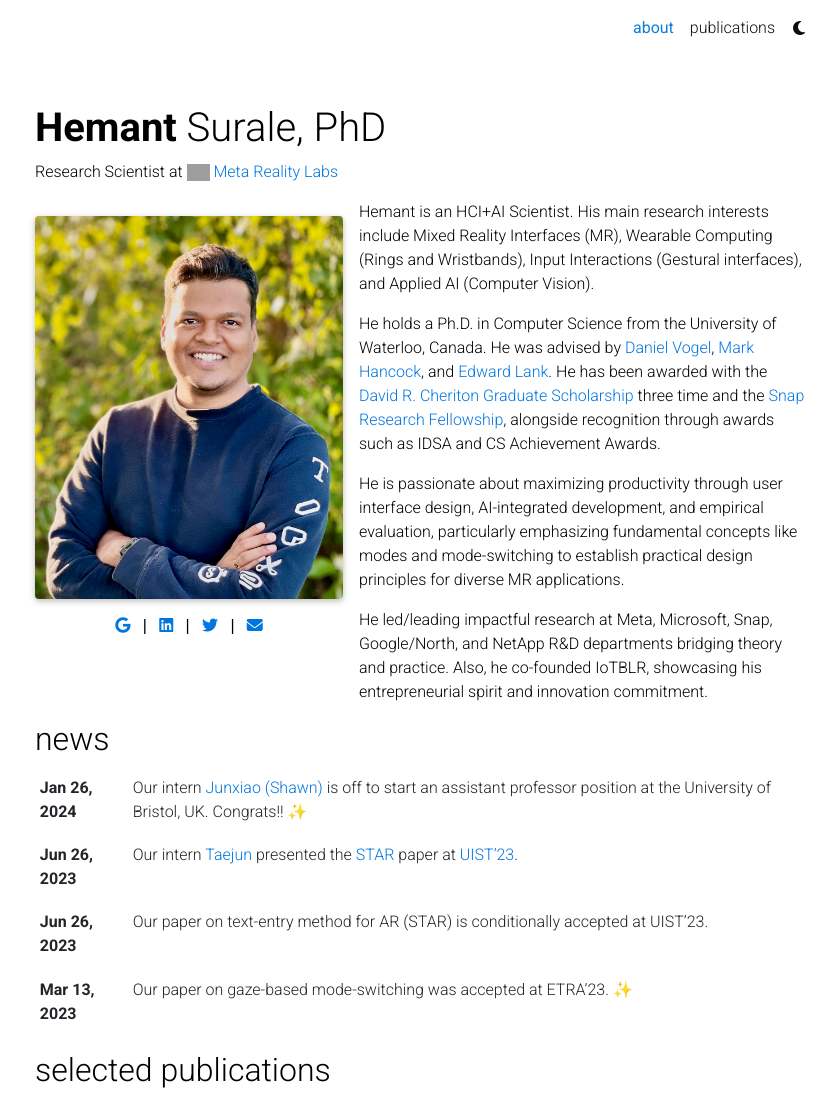
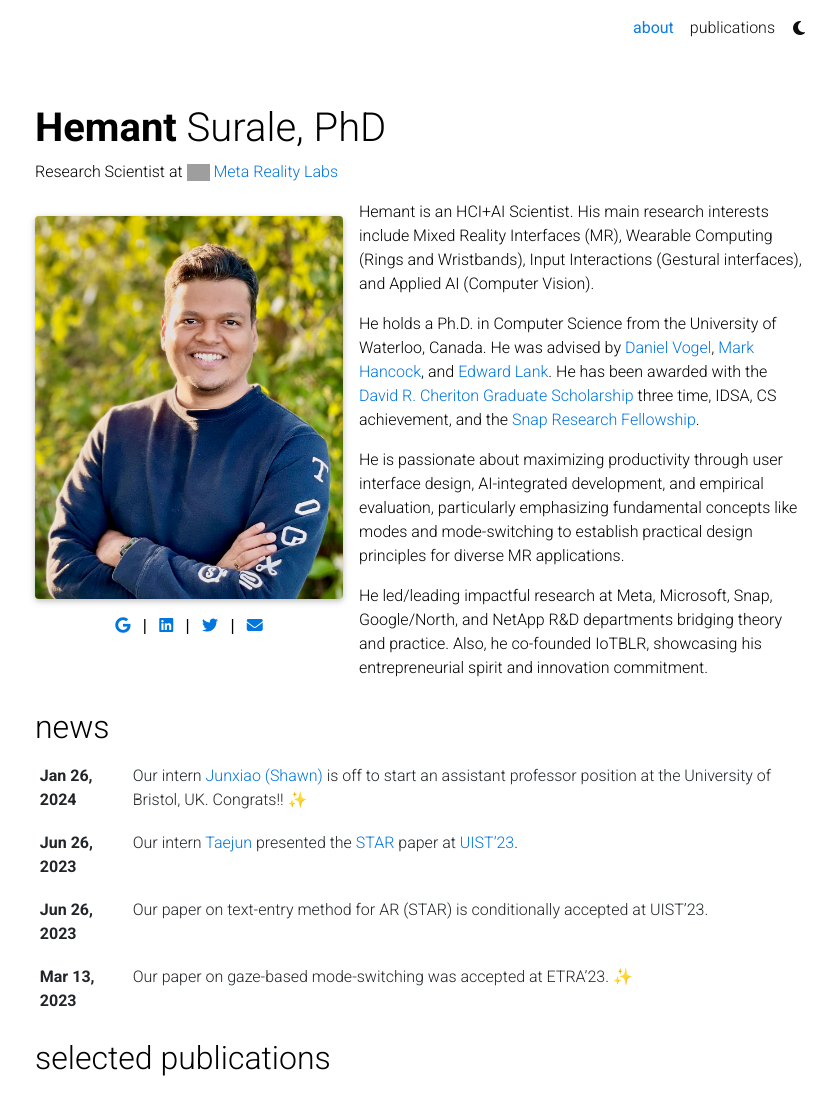
Before and after one commit to hemantsurale/hemantsurale.github.io, a Jekyll site: the page built from _pages/about.md, in a window 1280 px wide and 1372 px high, cut to the strip 0-1105 px from the top of the window. Shown: the whole strip, without its empty margins (220-1056 px from the left). Built offline with Jekyll 4.4.1, drawn with Linux system fonts in a browser that asks for light colours; emoji names are drawn with the system emoji font; comment, search, counter and statistics services are not loaded; a style sheet for code colours, icons or effects is not loaded; grey boxes are pictures that could not be loaded.

Commit message:
Update bio text

```diff
--- a/_pages/about.md
+++ b/_pages/about.md
@@ -32,7 +32,7 @@
 
 Hemant is an HCI+AI Scientist. His main research interests include Mixed Reality Interfaces (MR), Wearable Computing (Rings and Wristbands), Input Interactions (Gestural interfaces), and Applied AI (Computer Vision).
 
-He holds a Ph.D. in Computer Science from the University of Waterloo, Canada. He was advised by [Daniel Vogel](https://scholar.google.com/citations?user=Yi5nK1EAAAAJ&hl=en), [Mark Hancock](https://scholar.google.com/citations?hl=en&user=PYvcN3cAAAAJ), and [Edward Lank](https://scholar.google.com/citations?user=e7P8IwgAAAAJ&hl=en&oi=ao). He has been awarded with the [David R. Cheriton Graduate Scholarship](https://cs.uwaterloo.ca/current-graduate-students/funding-and-awards/david-r-cheriton-graduate-scholarship) three time and the [Snap Research Fellowship](https://snapresearchfs.splashthat.com/), alongside recognition through awards such as IDSA and CS Achievement Awards.
+He holds a Ph.D. in Computer Science from the University of Waterloo, Canada. He was advised by [Daniel Vogel](https://scholar.google.com/citations?user=Yi5nK1EAAAAJ&hl=en), [Mark Hancock](https://scholar.google.com/citations?hl=en&user=PYvcN3cAAAAJ), and [Edward Lank](https://scholar.google.com/citations?user=e7P8IwgAAAAJ&hl=en&oi=ao). He has been awarded with the [David R. Cheriton Graduate Scholarship](https://cs.uwaterloo.ca/current-graduate-students/funding-and-awards/david-r-cheriton-graduate-scholarship) three time, IDSA, CS achievement, and the [Snap Research Fellowship](https://snapresearchfs.splashthat.com/).
 
 He is passionate about maximizing productivity through user interface design, AI-integrated development, and empirical evaluation, particularly emphasizing fundamental concepts like modes and mode-switching to establish practical design principles for diverse MR applications.
 
```
